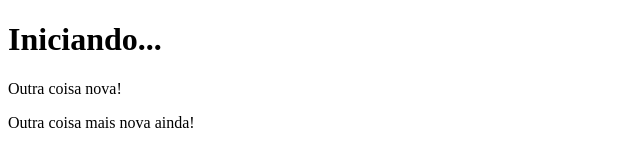
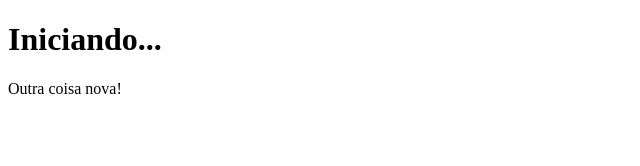
Before and after one commit to 1606076-html-css-js/exercicio-tabela-01, a plain HTML site: page index.html in a window 1280 px wide. Shown: the whole page, without its empty margins (0-640 px from the left). Drawn offline with Linux system fonts and the light colour scheme.

Commit message:
Revert "Coisa mais nova ainda"
This reverts commit 85a01152676dd9fc649c77c4713c86f1f8014b93.

```diff
--- a/index.html
+++ b/index.html
@@ -8,7 +8,6 @@
 <body>
     <h1>Iniciando...</h1>
     <p>Outra coisa nova!</p>
-    <p>Outra coisa mais nova ainda!</p>
 </body>
 </html>
 
```
